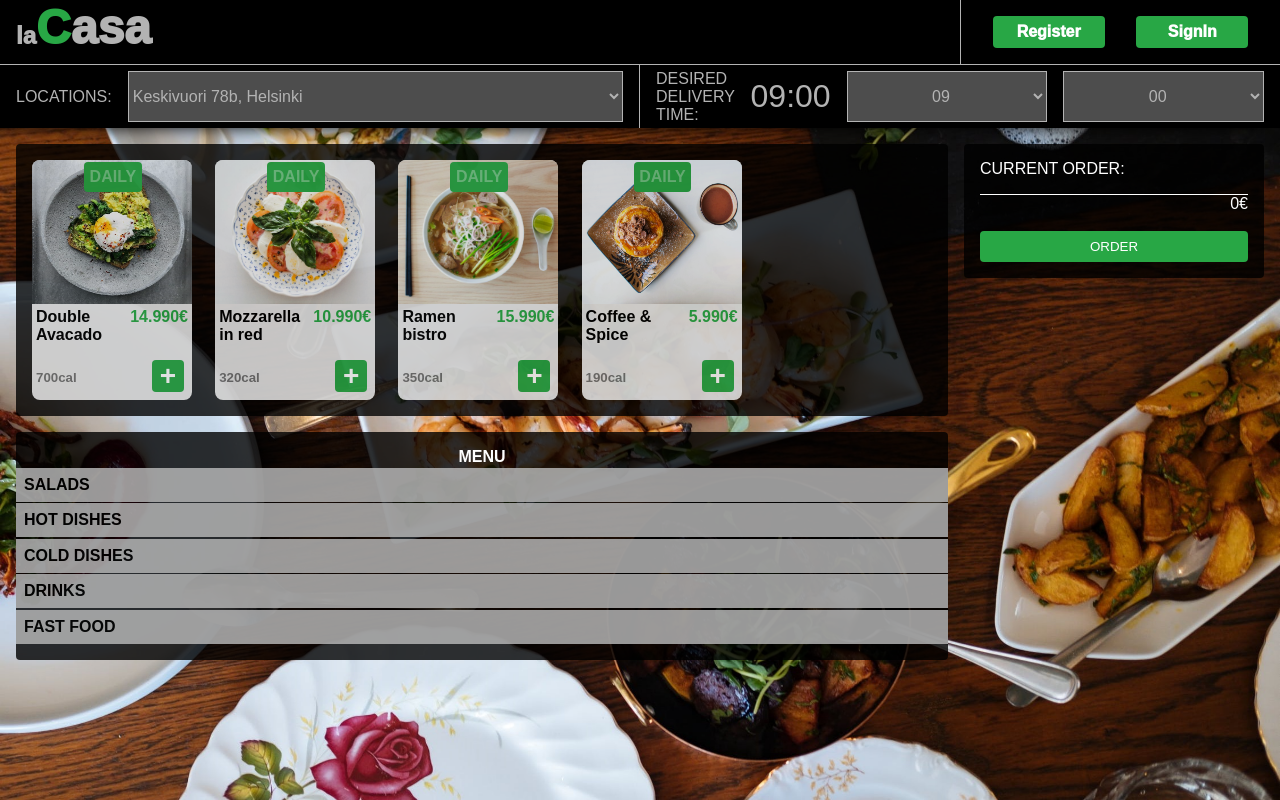
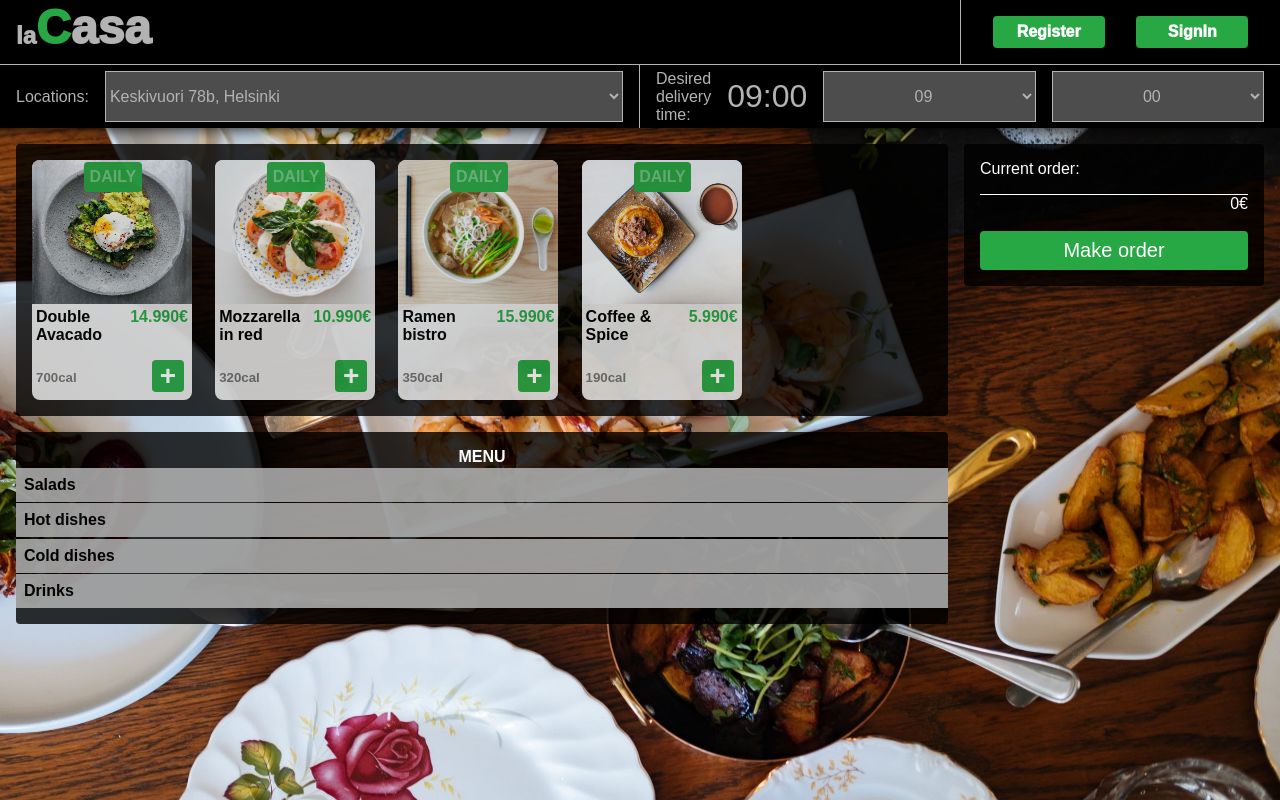
Before and after one commit to Kuovinen/Restaurant, a React (Create React App) app: page / in a window 1280 px wide. Built offline with nearby package versions, Linux system fonts and the light colour scheme.

Commit message:
stylistic and visual changes

```diff
--- a/src/components/Header.js
+++ b/src/components/Header.js
@@ -21,7 +21,7 @@ export default function Header() {
       <LogInRegisterSection />
 
       <div className="locations">
-        <span className="label">LOCATIONS:</span>
+        <span className="label">Locations:</span>
         <select className="locationSelect" name="option">
           <option value="1">Keskivuori 78b, Helsinki</option>
           <option value="2">Suomalahti 30, Vantaa</option>
@@ -29,7 +29,7 @@ export default function Header() {
         </select>
       </div>
       <div className="time">
-        <span className="label">DESIRED DELIVERY TIME: </span>
+        <span className="label">Desired delivery time: </span>
         <div
           style={{
             color: "var(--cp-White)",
--- a/src/components/Main.js
+++ b/src/components/Main.js
@@ -15,11 +15,10 @@ export default function Main() {
     return state.shoppingReducer;
   });
   let menuItems = [
-    { title: "SALADS", dishes: salads },
-    { title: "HOT DISHES", dishes: hotDishes },
-    { title: "COLD DISHES", dishes: coldDishes },
-    { title: "DRINKS", dishes: drinks },
-    { title: "FAST FOOD", dishes: salads },
+    { title: "Salads", dishes: salads },
+    { title: "Hot dishes", dishes: hotDishes },
+    { title: "Cold dishes", dishes: coldDishes },
+    { title: "Drinks", dishes: drinks },
   ];
 
   let menu = menuItems.map((element, index) => (
@@ -40,7 +39,7 @@ export default function Main() {
       {/*Order form on the right*/}
       <div className="orderForm">
         <div className="currentOrder">
-          CURRENT ORDER:
+          Current order:
           {orderArray.map((element, index) => (
             <OrderFormItem
               key={index + "order"}
@@ -61,7 +60,7 @@ export default function Main() {
           </div>
           <br />
           <button className="orderButton" onClick={displayOrder}>
-            ORDER
+            Make order
           </button>
         </div>
       </div>
--- a/src/components/OrderForm.js
+++ b/src/components/OrderForm.js
@@ -42,10 +42,10 @@ export default function Order() {
       >
         <div className="uiContainter">
           <button className="uiContainerBtn" onClick={hide}>
-            CLOSE
+            Close
           </button>
           <div className="orderContent">
-            CURRENT ORDER:
+            Current order:
             {orderArray.map((element, index) => (
               <OrderFormItem
                 img={element.img}
@@ -58,7 +58,7 @@ export default function Order() {
             ))}
           </div>{" "}
           <div className="totalOrderForm">
-            TOTAL :
+            Total :
             {orderArray.reduce((previous, next) => {
               let result = parseFloat(previous) + next.price[1];
               result = parseFloat(result);
@@ -109,7 +109,7 @@ export default function Order() {
             className="uiContainerBtn"
             style={{ fontWeight: 700 }}
           >
-            ORDER
+            Confirm order
           </button>
         </div>
       </form>
--- a/src/index.css
+++ b/src/index.css
@@ -373,6 +373,7 @@ h5 {
   color: white;
   padding: 1vh;
   cursor: pointer;
+  font-size: 1.25rem;
   user-select: none;
 }
 .orderButton:hover {
```
